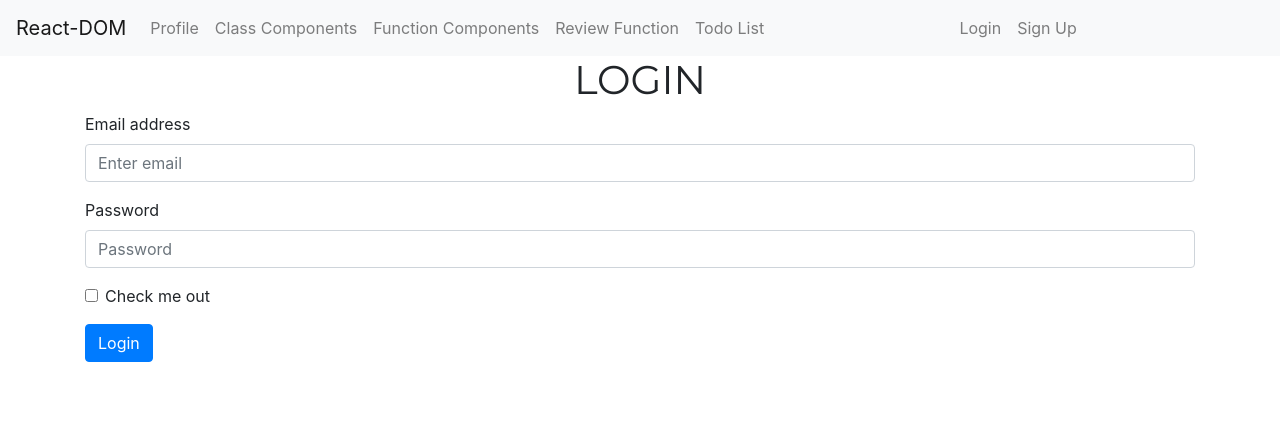
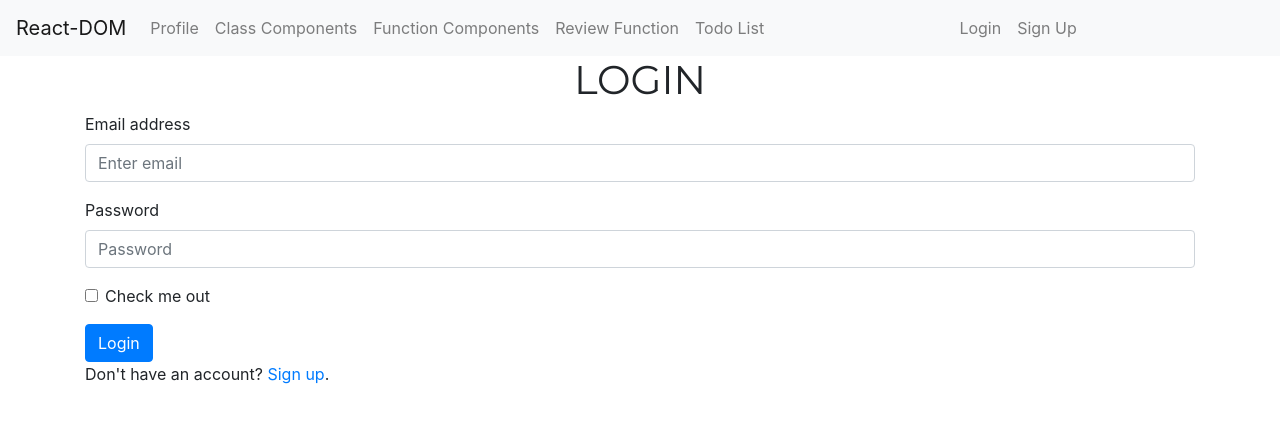
Before and after one commit to inanuriy/react-app-profile, a React (Create React App) app: page /login in a window 1280 px wide. Shown: the top 422 px of the page. Built offline with nearby package versions, Linux system fonts and the light colour scheme.

Commit message:
register to login

```diff
--- a/src/pages/Login.js
+++ b/src/pages/Login.js
@@ -3,6 +3,7 @@ import Form from "react-bootstrap/Form";
 import Button from "react-bootstrap/Button";
 import Container from "react-bootstrap/Container";
 import { withRouter } from "react-router-dom";
+import { Link } from "react-router-dom";
 
 class Login extends Component {
   constructor(props) {
@@ -59,6 +60,7 @@ class Login extends Component {
             <Button variant="primary" type="submit">
               Login
             </Button>
+            <p>Don't have an account? <Link as={Link} to={"/signup"}> Sign up</Link>.</p>
           </Form>
         </Container>
       </div>
```
